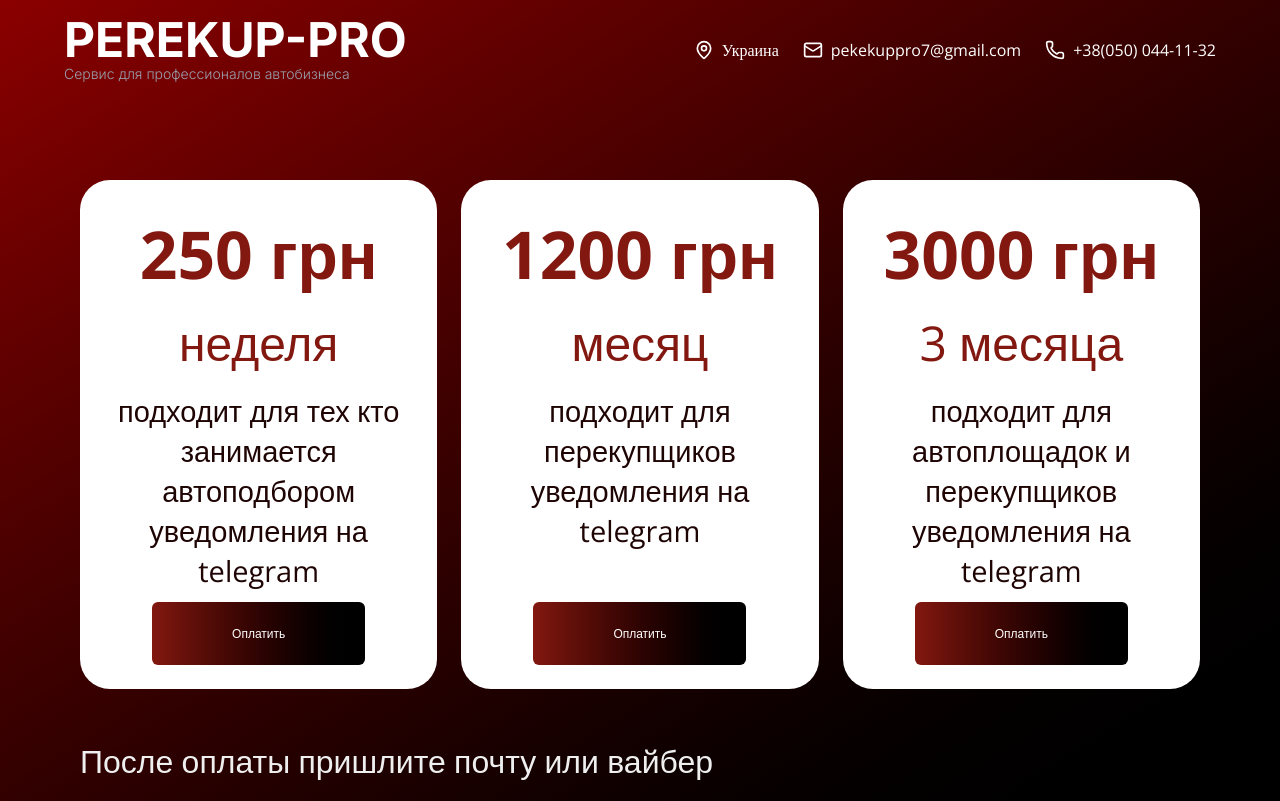
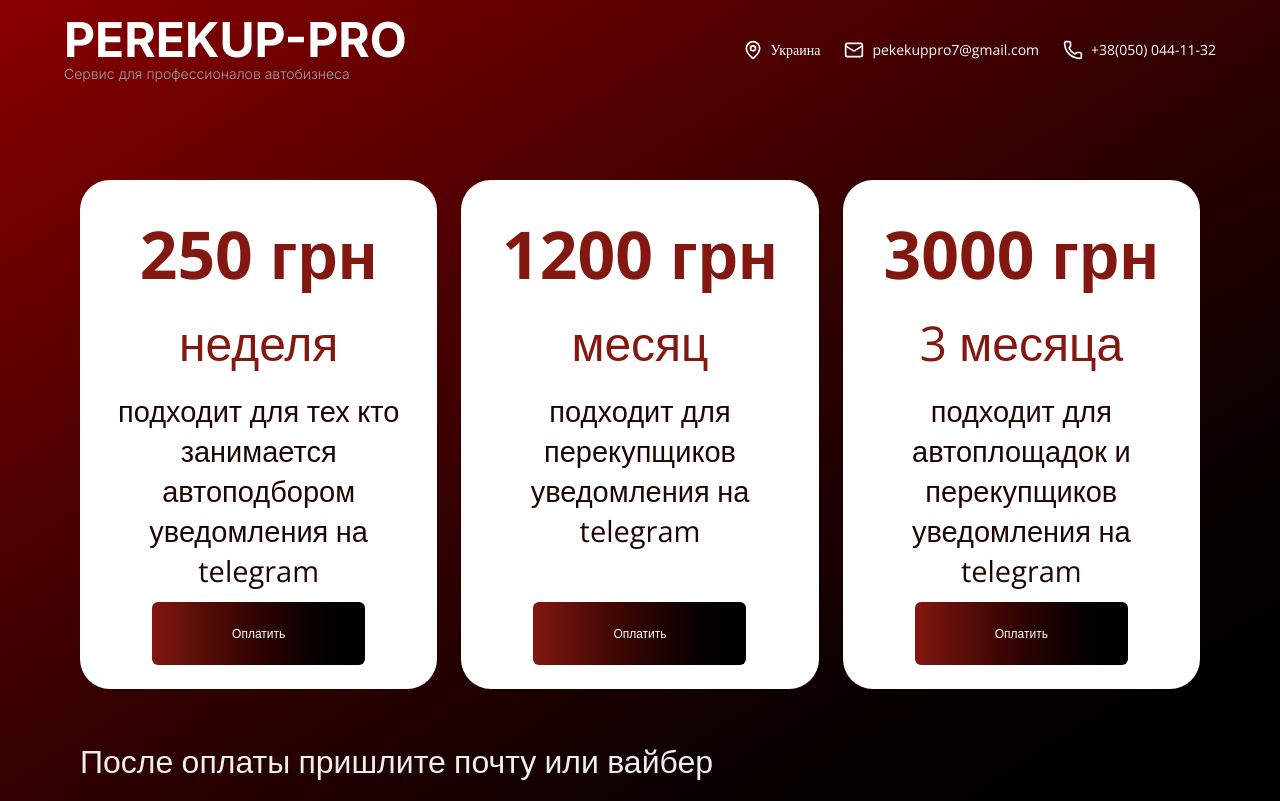
Before and after one commit to Chornei-Olha/Perekup, a Next.js app: page /pricing in a window 1280 px wide. Built offline with nearby package versions, Linux system fonts and the light colour scheme.

Commit message:
changed css

```diff
--- a/src/app/components/Header.tsx
+++ b/src/app/components/Header.tsx
@@ -4,7 +4,7 @@ import Link from "next/link";
 export default function Header() {
   return (
     <div className="relative pt-4 px-4 sm:px-16">
-      <div className="flex flex-col md:flex-row justify-between items-left sm:items-center">
+      <div className="flex flex-col md:flex-row justify-between items-start sm:items-center">
         {/* Logo */}
         <div className="flex flex-col mb-[25px] sm:mb-0">
           <Link href="/">
@@ -18,25 +18,31 @@ export default function Header() {
         </div>
 
         {/* Contact info */}
-        <div className="flex flex-col sm:flex-row items-left sm:items-center space-x-6">
+        <div className="flex flex-col sm:flex-row items-start sm:items-center space-y-2 sm:space-y-0 sm:space-x-6">
           <div className="flex items-center">
             <MapPin className="h-5 w-5 mr-2" />
-            <span className="font-['Open_Sans'] font-light font-sm text-white">
+            <span className="font-['Open_Sans'] font-light text-sm text-white">
               Украина
             </span>
           </div>
-          <div className="flex items-center">
+          <a
+            href="mailto:pekekuppro7@gmail.com"
+            className="flex items-center hover:underline"
+          >
             <Mail className="h-5 w-5 mr-2" />
-            <span className="font-['Open_Sans'] font-light font-sm text-white">
+            <span className="font-['Open_Sans'] font-light text-sm text-white">
               pekekuppro7@gmail.com
             </span>
-          </div>
-          <div className="flex items-center">
+          </a>
+          <a
+            href="tel:+380500441132"
+            className="flex items-center hover:underline"
+          >
             <Phone className="h-5 w-5 mr-2" />
-            <span className="font-['Open_Sans'] font-light font-sm text-white">
+            <span className="font-['Open_Sans'] font-light text-sm text-white">
               +38(050) 044-11-32
             </span>
-          </div>
+          </a>
         </div>
       </div>
     </div>
```
